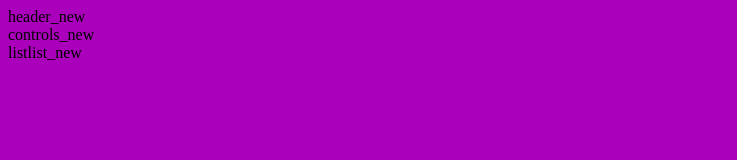
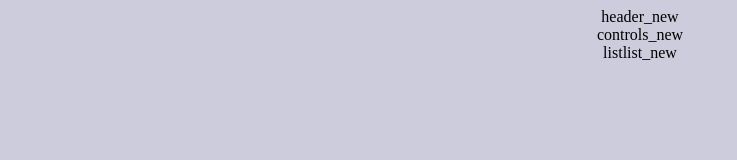
Before and after one commit to OpenDCLabs/mebsite, a plain HTML site: page index.html in a window 1280 px wide. Shown: the whole page, without its empty margins (0-737 px from the left). Drawn offline with Linux system fonts and the light colour scheme.

Commit message:
Update main.css

```diff
--- a/css/main.css
+++ b/css/main.css
@@ -1,5 +1,6 @@
 body {
-background-color: #aa00bb;
+background-color: #ccd;
+text-align: center;
 }
 
 
@@ -8,3 +9,7 @@ font-family: "Comic Neue";
 font-size: normal;
 align: center;
 }
+
+#.header {
+#
+#}
```
